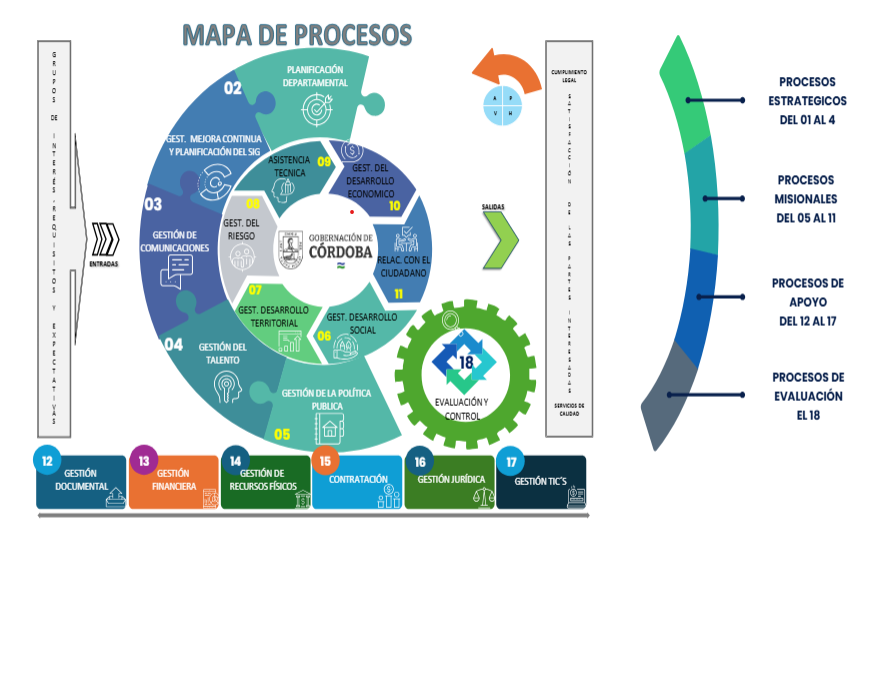
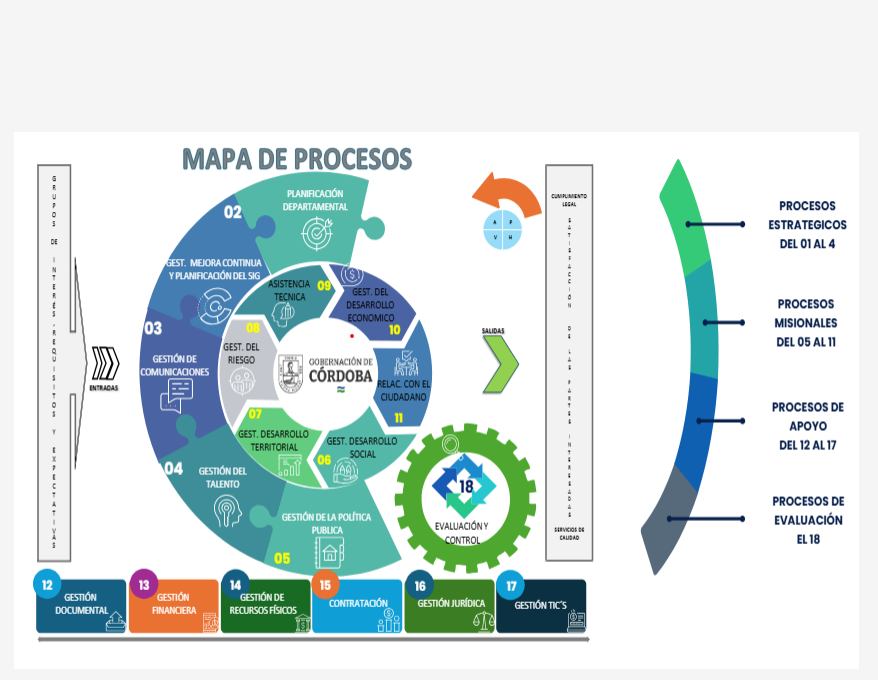
Before and after one commit to davidlopez09/image_map, a plain HTML site: page index.html in a window 1280 px wide. Shown: the whole page, without its empty margins (204-1082 px from the left). Drawn offline with Linux system fonts and the light colour scheme.

Commit message:
Update index.html

```diff
--- a/index.html
+++ b/index.html
@@ -4,10 +4,29 @@
   <meta charset="UTF-8">
   <meta name="viewport" content="width=device-width, initial-scale=1.0">
   <title>Document</title>
-</head>
   <style>
+    /* Estilos generales */
+    body {
+      margin: 0;
+      font-family: Arial, sans-serif;
+      display: flex;
+      justify-content: center;
+      align-items: center;
+      height: 100vh;
+      background-color: #f5f5f5;
+    }
+
+    /* Contenedor para la imagen */
+    .image-container {
+      max-width: 100%;
+      overflow: hidden;
+      position: relative;
+    }
+
     /* Animación de entrada para la imagen */
     img {
+      width: 100%;
+      height: auto;
       animation: fadeIn 2s;
       display: block;
       margin: auto;
@@ -26,10 +45,17 @@
     map {
       animation: fadeIn 2s;
     }
+
+    /* Ajuste para áreas del mapa */
+    area {
+      cursor: pointer; /* Cambia el cursor al pasar sobre las áreas */
+    }
   </style>
+</head>
 <body>
+  <div class="image-container">
     <!-- Image Map Generated by http://www.image-map.net/ -->
-<img src="IMAGE2.png" usemap="#image-map">
+    <img src="IMAGE2.png" usemap="#image-map" alt="Map Image">
 
     <map name="image-map">
       <area target="_blank" alt="PLANEACION AMBIENTAL" title="PLANEACION AMBIENTAL" href="https://www.ambientebogota.gov.co/planeacion-ambiental" coords="349,50,333,126,257,133,252,116,265,92,264,80,249,81,235,85,224,66,258,52,282,47,307,44" shape="poly">
@@ -50,5 +76,6 @@
       <area target="_blank" alt="GESTION JURIDICA" title="GESTION JURIDICA" href="" coords="395,454,480,494" shape="rect">
       <area target="_blank" alt="GESTION TIC'S" title="GESTION TIC'S" href="" coords="490,451,566,497" shape="rect">
     </map>
+  </div>
 </body>
 </html>
```
Lines whose indentation alone changed are shown as unchanged.
